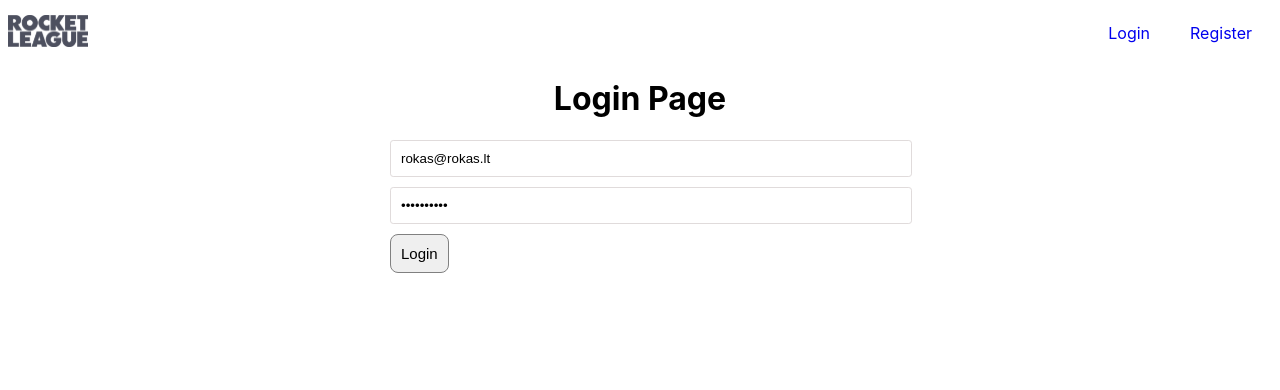
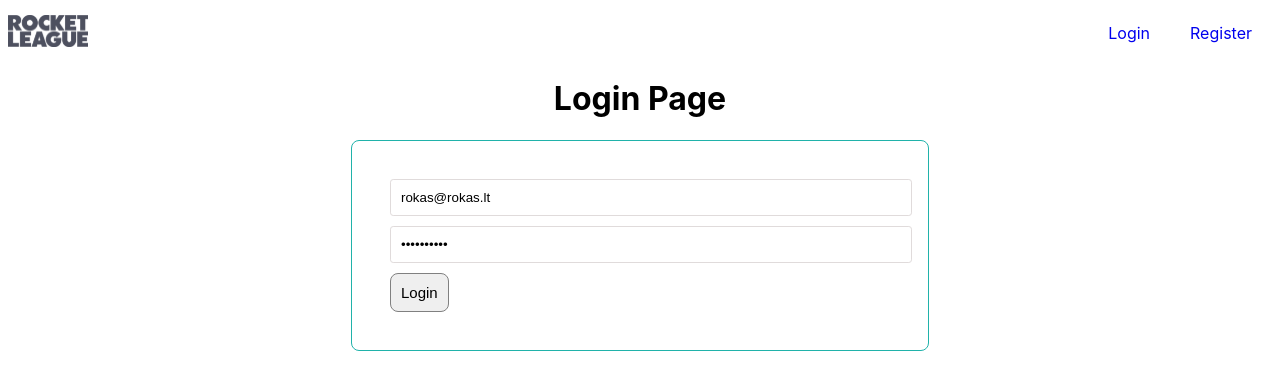
Before and after one commit to livrocky/Rokas_Ruzevicius_React_Darbas, a React (Create React App) app: page /login in a window 1280 px wide. Shown: the top 390 px of the page. Built offline with nearby package versions, Linux system fonts and the light colour scheme; no server answers; the HTML template or start-up script is replaced by a standard one.

Commit message:
navBar display

```diff
--- a/src/App.css
+++ b/src/App.css
@@ -1,5 +1,11 @@
 body {
     font-family:-apple-system, BlinkMacSystemFont, 'Segoe UI', Roboto, Oxygen, Ubuntu, Cantarell, 'Open Sans', 'Helvetica Neue', sans-serif
+
+    /* ************************* */
+/*
+    margin: 0;
+    padding: 0;
+    background-color: #000; */
 }
 
 .title{
--- a/src/components/Header/Header.js
+++ b/src/components/Header/Header.js
@@ -22,29 +22,34 @@ function Header(props) {
               </NavLink>
             </>
           )}
+        </div>
         {isUserLoggedIn && (
           <>
+            <div className={css['nav-control-display']}>
               <NavLink className={css['nav-link']} to={'/'}>
                 Home
               </NavLink>
               <NavLink className={css['nav-link']} to={'/add'}>
                 Add
               </NavLink>
+            </div>
+
+            <div className={css['login-logout-nav']}>
+              <div>
                 <NavLink onClick={logout} className={css['nav-link']} to={'/login'}>
                   Logout
                 </NavLink>
+              </div>
+              <div>
                 {isUserLoggedIn && (
                   <p className={css['user-email']}>
                     <b>Logged in as:</b> {userEmail}
                   </p>
                 )}
-              {/* <a className='nav-link disabled' href='#'>
-                Hello {userEmail.split('@')[0]}
-                {userEmail}
-              </a> */}
+              </div>
+            </div>
           </>
         )}
-        </div>
       </nav>
     </header>
   );
--- a/src/components/Header/Header.module.css
+++ b/src/components/Header/Header.module.css
@@ -30,3 +30,8 @@ header {
 .img {
   width: 80px;
 }
+
+.login-logout-nav {
+  display: flex;
+  align-items: center;
+}
--- a/src/components/LoginForm/LoginForm.js
+++ b/src/components/LoginForm/LoginForm.js
@@ -30,7 +30,7 @@ function LoginForm() {
 
         ctx.login(fetchResult.token, values.email);
         // redirect to /posts
-        history.replace('/home');
+        history.replace('/');
       }
       console.log('fetchResult ===', fetchResult);
     },
@@ -40,7 +40,7 @@ function LoginForm() {
   // console.log('formik.values ===', formik.values);
 
   return (
-    <form className={css.container} onSubmit={formik.handleSubmit}>
+    <form className={css['login-container']} onSubmit={formik.handleSubmit}>
       <input
         onChange={formik.handleChange}
         onBlur={formik.handleBlur}
--- a/src/components/LoginForm/LoginForm.module.css
+++ b/src/components/LoginForm/LoginForm.module.css
@@ -3,10 +3,59 @@
 }
 
 
-.container{
+.login-container{
 
     max-width: 500px;
     margin: 0 auto;
-    padding: 0 5%;
+    padding: 3% 3%;
+    border: 1px solid lightseagreen;
+    border-radius: 0.5rem;
+}
+
+
+
+
+
+/* ************************************* */
+
+/* margin: 0 auto;
+padding: 3% 3%;
+max-width: 500px;
+position: relative;
+  margin: 50px auto 0;
+  width: 500px;
+  height: 250px;
+  background: linear-gradient(0deg, #000, #272727);
+
 
   }
+
+  .login-container:before, .login-container:after {
+    content: '';
+    position: absolute;
+    left: -2px;
+    top: -2px;
+    background: linear-gradient(45deg, #fb0094, #0000ff, #00ff00,#ffff00, #ff0000, #fb0094,
+      #0000ff, #00ff00,#ffff00, #ff0000);
+    background-size: 400%;
+    width: calc(100% + 4px);
+    height: calc(100% + 4px);
+    z-index: -1;
+    animation: steam 20s linear infinite;
+  }
+
+  @keyframes steam {
+    0% {
+      background-position: 0 0;
+    }
+    50% {
+      background-position: 400% 0;
+    }
+    100% {
+      background-position: 0 0;
+    }
+  }
+
+  .login-container:after {
+    filter: blur(50px);
+  } */
```
Lines whose indentation alone changed are shown as unchanged.
